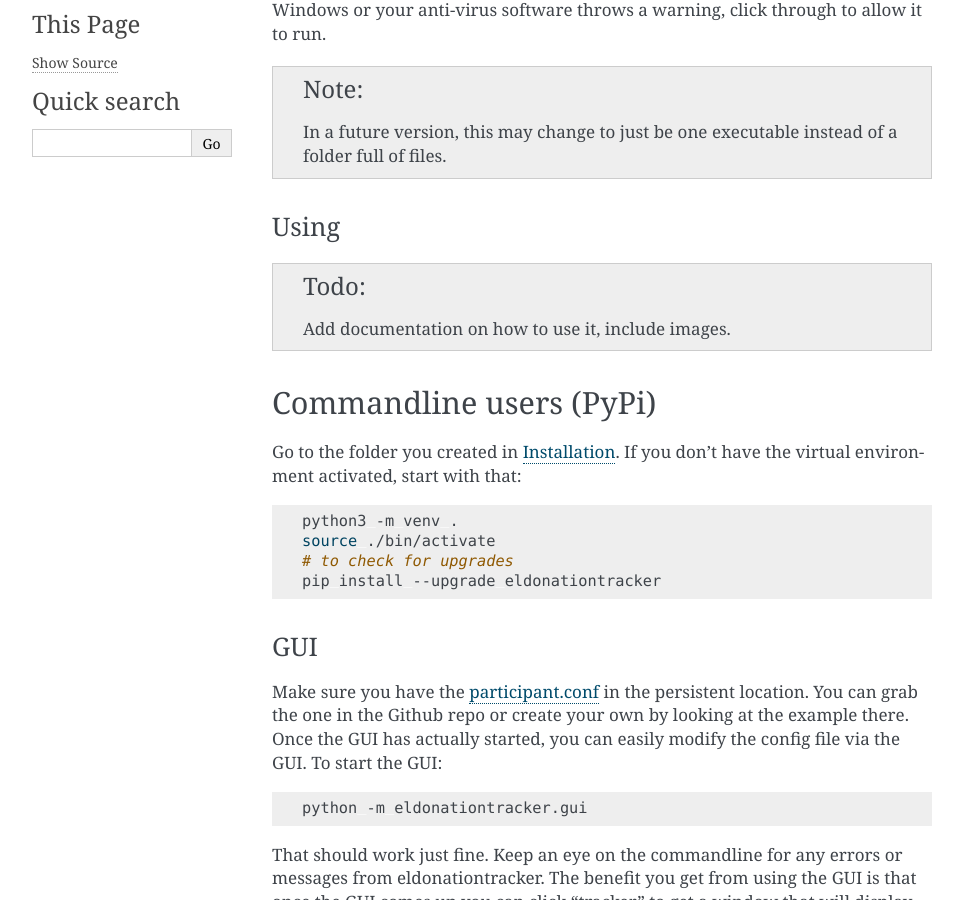
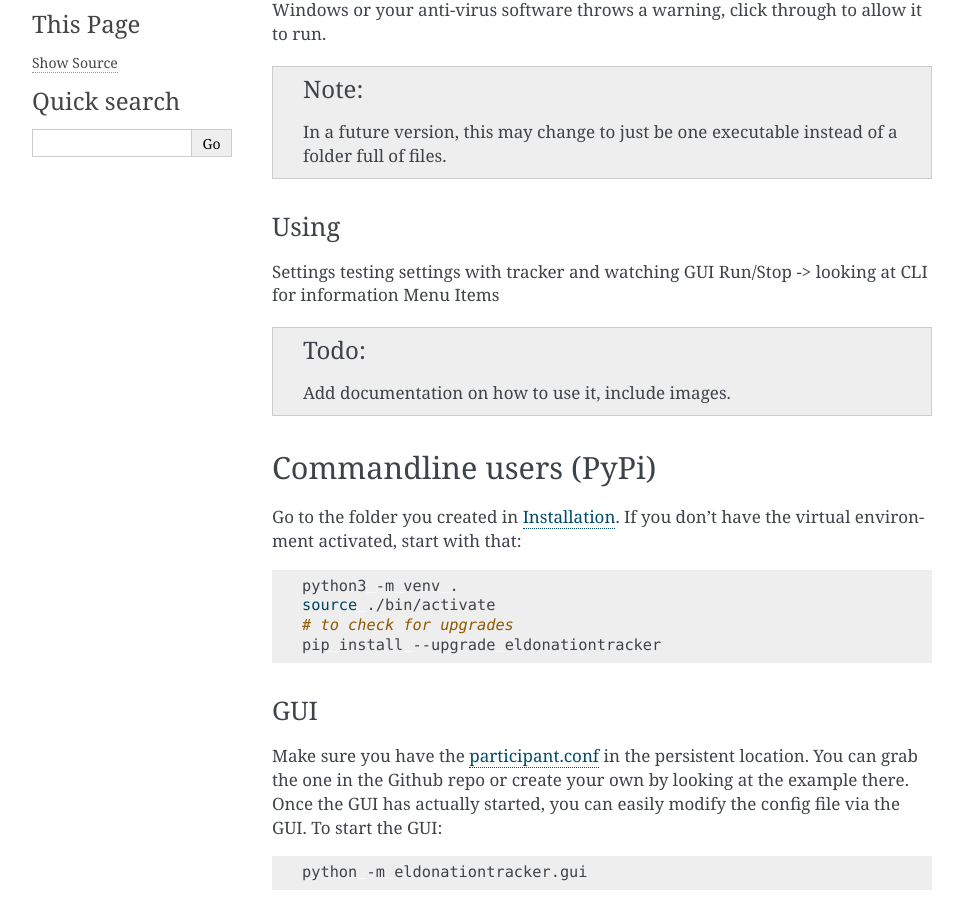
Before and after one commit to djotaku/ELDonationTracker, a Sphinx documentation site: the page built from docs/usage.rst, in a window 1280 px wide and 900 px high, scrolled down 329 px. Shown: the whole window, without its empty margins (148-1111 px from the left). Built offline with Sphinx 7.4.7, drawn with Linux system fonts in a browser that asks for light colours.

Commit message:
making notes for documentation updates for GUI

```diff
--- a/docs/usage.rst
+++ b/docs/usage.rst
@@ -18,6 +18,12 @@ Go into the folder you unzipped. Find the file called gui.exe and double-click i
 
 Using
 -----
+
+Settings
+testing settings with tracker and watching GUI
+Run/Stop -> looking at CLI for information
+Menu Items
+
 
 .. todo::
 
```
